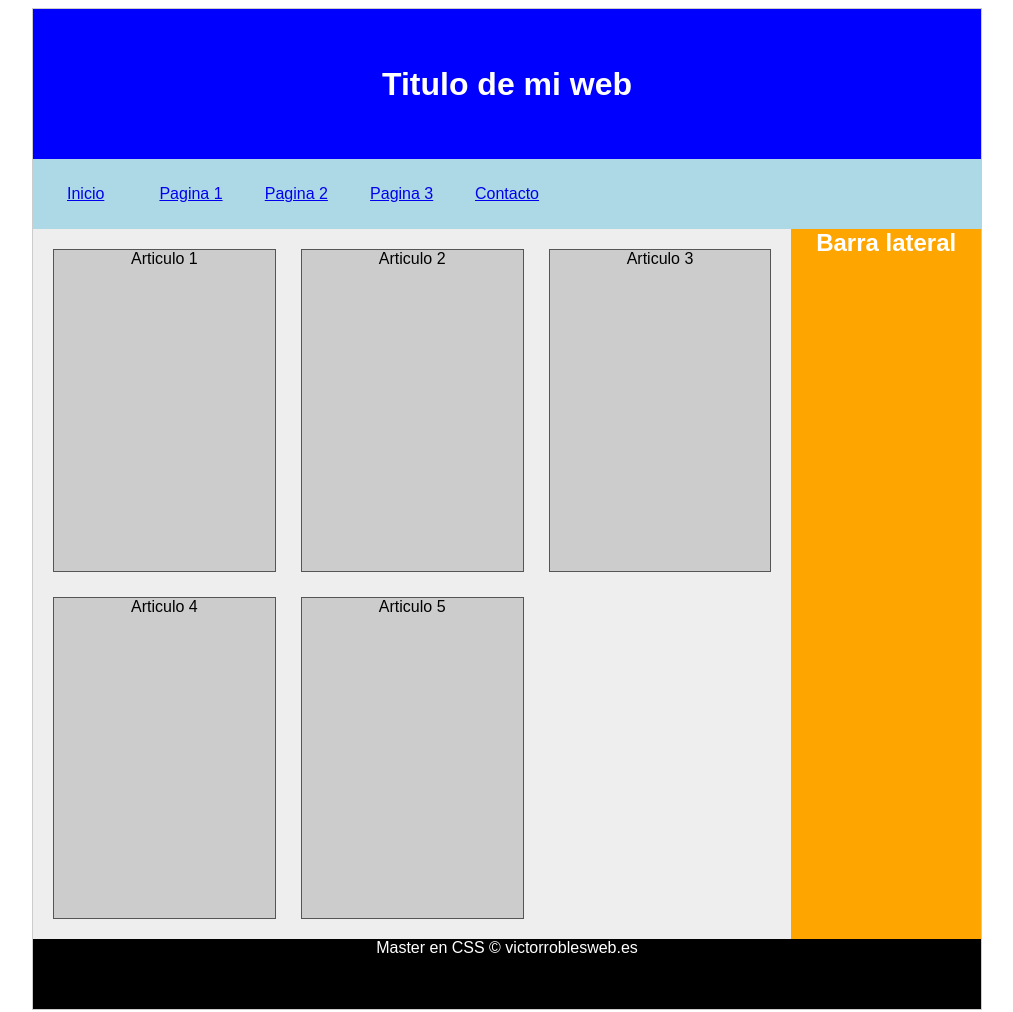
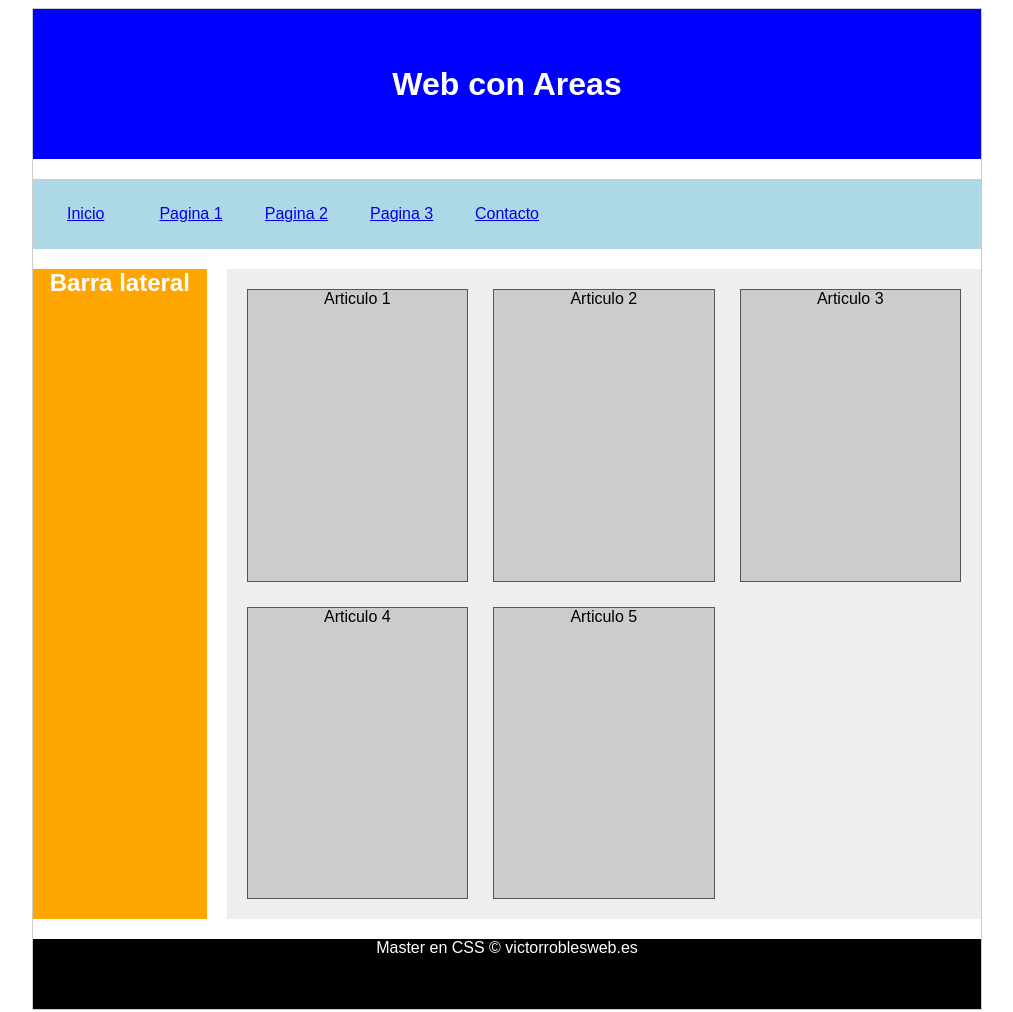
Before and after one commit to Andrea-Escobar-Curity/Master-en-CSS, a plain HTML site: page aprendiendo-css-grid/index.html/index.html in a window 1280 px wide. Shown: the top 1012 px of the page, without its empty margins (133-1146 px from the left). Drawn offline with Linux system fonts and the light colour scheme.

Commit message:
Grid Areas

```diff
--- a/aprendiendo-css-grid/index.html/index.html
+++ b/aprendiendo-css-grid/index.html/index.html
@@ -16,9 +16,55 @@
             FOOTER     (abajo del todo y ocupe el 100%)
         -->
 
+
+
+        <div id="website-areas">
+            <header id="cabecera">
+                <h1> Web con Areas</h1>
+            </header>
+            <nav id="menu">
+                <ul>
+                    <li><a href="#"> Inicio</a></li>
+                    <li><a href="#"> Pagina 1</a></li>
+                    <li><a href="#"> Pagina 2</a></li>
+                    <li><a href="#"> Pagina 3</a></li>
+                    <li><a href="#"> Contacto</a></li>
+                </ul>
+            </nav>
+
+            <section id="contenido">
+                <article>
+                    Articulo 1
+                </article>
+                <article>
+                    Articulo 2
+                </article>
+                <article>
+                    Articulo 3
+                </article>
+                <article>
+                    Articulo 4
+                </article>
+                <article>
+                    Articulo 5
+                </article>
+            </section>
+
+            <aside id="lateral">
+                <h2> Barra lateral</h2>
+            </aside>
+
+            <footer id="pie-pagina">
+                 Master en CSS &copy; victorroblesweb.es
+            </footer>
+
+        </div>
+
+<hr/>
+
         <div id="website">
             <header id="cabecera">
-                <h1> Titulo de mi web</h1>
+                <h1> Titulo de mi Web</h1>
             </header>
             <nav id="menu">
                 <ul>
--- a/aprendiendo-css-grid/index.html/styles.css
+++ b/aprendiendo-css-grid/index.html/styles.css
@@ -4,47 +4,53 @@ body{
 }
 
 /*------------EJERCICIO COMPLETO AREAS-----------*/
-#website *{
+#website-areas *{
     margin: 0px;
     padding: 0px;
 }
 
-#website{
+#website-areas{
     display: grid;
     grid-template-columns: repeat(5 , 1fr);
     grid-template-rows: 150px 70px 1fr 70px;
+    grid-template-areas:
+       "cabecera cabecera cabecera cabecera cabecera"
+       "menu menu menu menu menu "
+       "lateral contenido contenido contenido contenido"
+       "pie pie pie pie pie";
+       grid-gap:20px;
+
+
     width: 75%;
     height: 1000px;
     margin: 0px auto;
     border: 1px solid #ccc;
 }
 
-#cabecera{
+#website-areas #cabecera{
+    grid-area: cabecera;
     display: flex;
     justify-content:center;
     align-items: center;
-
-    grid-column:1/6 ;
     background: blue;
     color: white;
 }
 
-#menu{
-    grid-column:1/6 ;
+#website-areas #menu{
+    grid-area: menu;
     background: lightblue;
     color: black;
     line-height: 70px;
 }
 
-#menu ul{
+#website-areas #menu ul{
     display: grid;
     grid-template-columns:repeat(9, 1fr);
     list-style: none;
 }
 
-#contenido{
-    grid-column:1/5 ;
-
+#website-areas #contenido{
+    grid-area: contenido;
     display: grid;
     grid-template-columns: repeat(3, 1fr);
     grid-gap:25px;
@@ -52,19 +58,19 @@ body{
     background: #eee;
 }
 
-#contenido article{
+#website-areas #contenido article{
     background: #ccc;
     border: 1px solid #555;
 }
 
-#lateral{
-    grid-column:5/6 ;
+#website-areas #lateral{
+    grid-area: lateral;
     background: orange;
     color: white;
 }
 
-#pie-pagina{
-    grid-column:1/6 ;
+#website-areas #pie-pagina{
+    grid-area: pie;
     background-color: black;
     color: white;
 }
@@ -85,7 +91,7 @@ body{
     border: 1px solid #ccc;
 }
 
-#cabecera{
+#website #cabecera{
     display: flex;
     justify-content:center;
     align-items: center;
@@ -95,20 +101,20 @@ body{
     color: white;
 }
 
-#menu{
+#website #menu{
     grid-column:1/6 ;
     background: lightblue;
     color: black;
     line-height: 70px;
 }
 
-#menu ul{
+#website #menu ul{
     display: grid;
     grid-template-columns:repeat(9, 1fr);
     list-style: none;
 }
 
-#contenido{
+#website #contenido{
     grid-column:1/5 ;
 
     display: grid;
@@ -118,18 +124,18 @@ body{
     background: #eee;
 }
 
-#contenido article{
+#website #contenido article{
     background: #ccc;
     border: 1px solid #555;
 }
 
-#lateral{
+#website #lateral{
     grid-column:5/6 ;
     background: orange;
     color: white;
 }
 
-#pie-pagina{
+#website #pie-pagina{
     grid-column:1/6 ;
     background-color: black;
     color: white;
```
Also changed, not shown: 2 other files.
